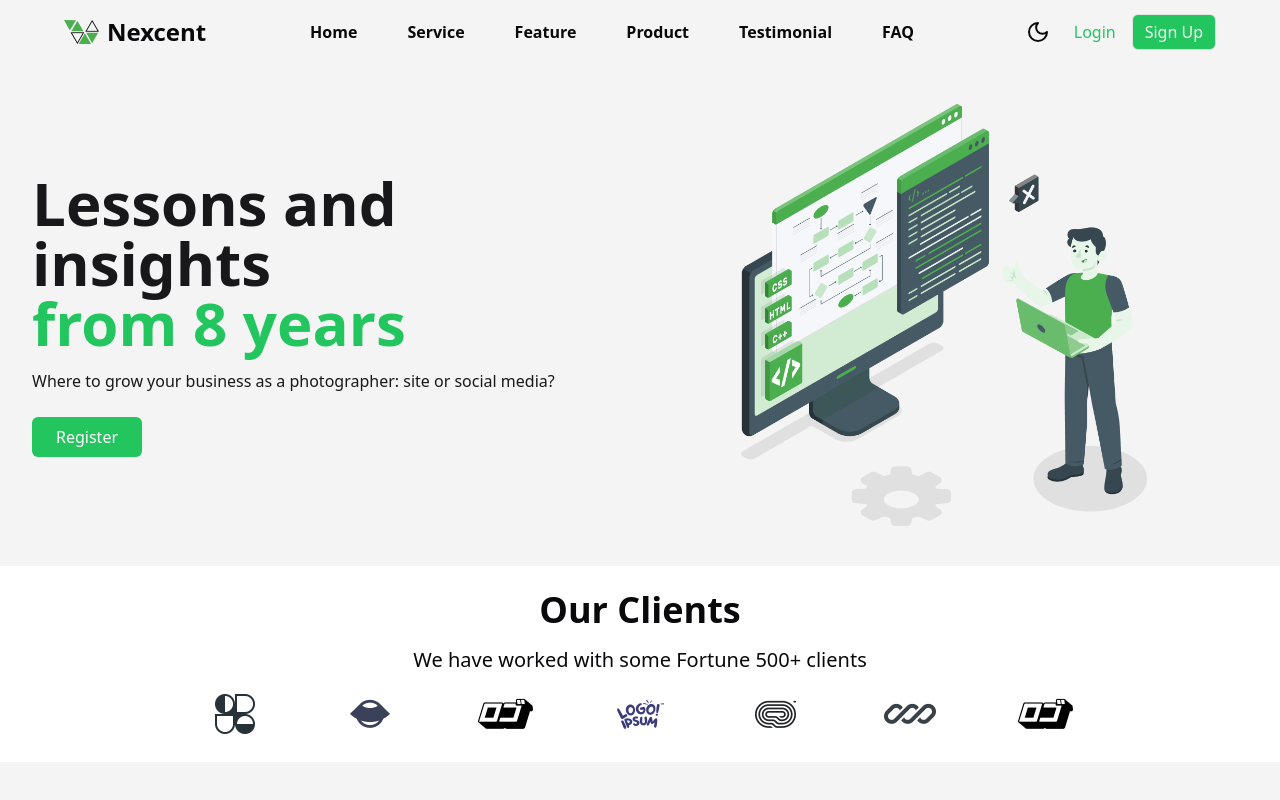
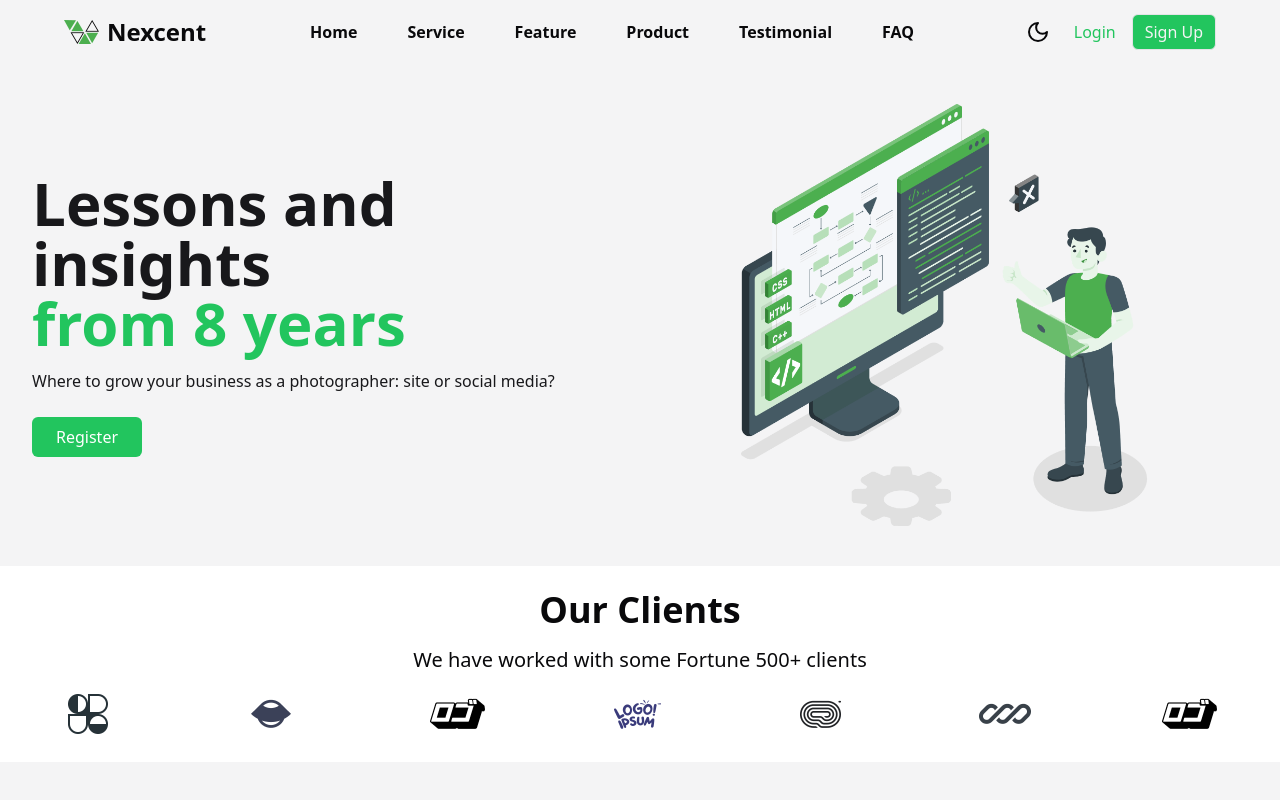
Before and after one commit to yashasvisxena/ppa-techlab-assignment, a React (Vite) app in the folder client/: page / in a window 1280 px wide. Shown: the top 800 px of the page. Built offline with nearby package versions, Linux system fonts and the light colour scheme.

Commit message:
🔨 refactor : added animation in our client

```diff
--- a/client/src/components/dashboard/customers/OurClient.jsx
+++ b/client/src/components/dashboard/customers/OurClient.jsx
@@ -23,7 +23,7 @@ const OurClient = () => {
             key={index}
             src={image}
             alt={`client ${index}`}
-            className="md:h-12 h-10 mx-4 lg:mx-auto"
+            className="md:h-12 h-10 mx-4 lg:mx-6 object-contain transform transition-transform duration-200 hover:scale-125"
           />
         ))}
       </div>
```
